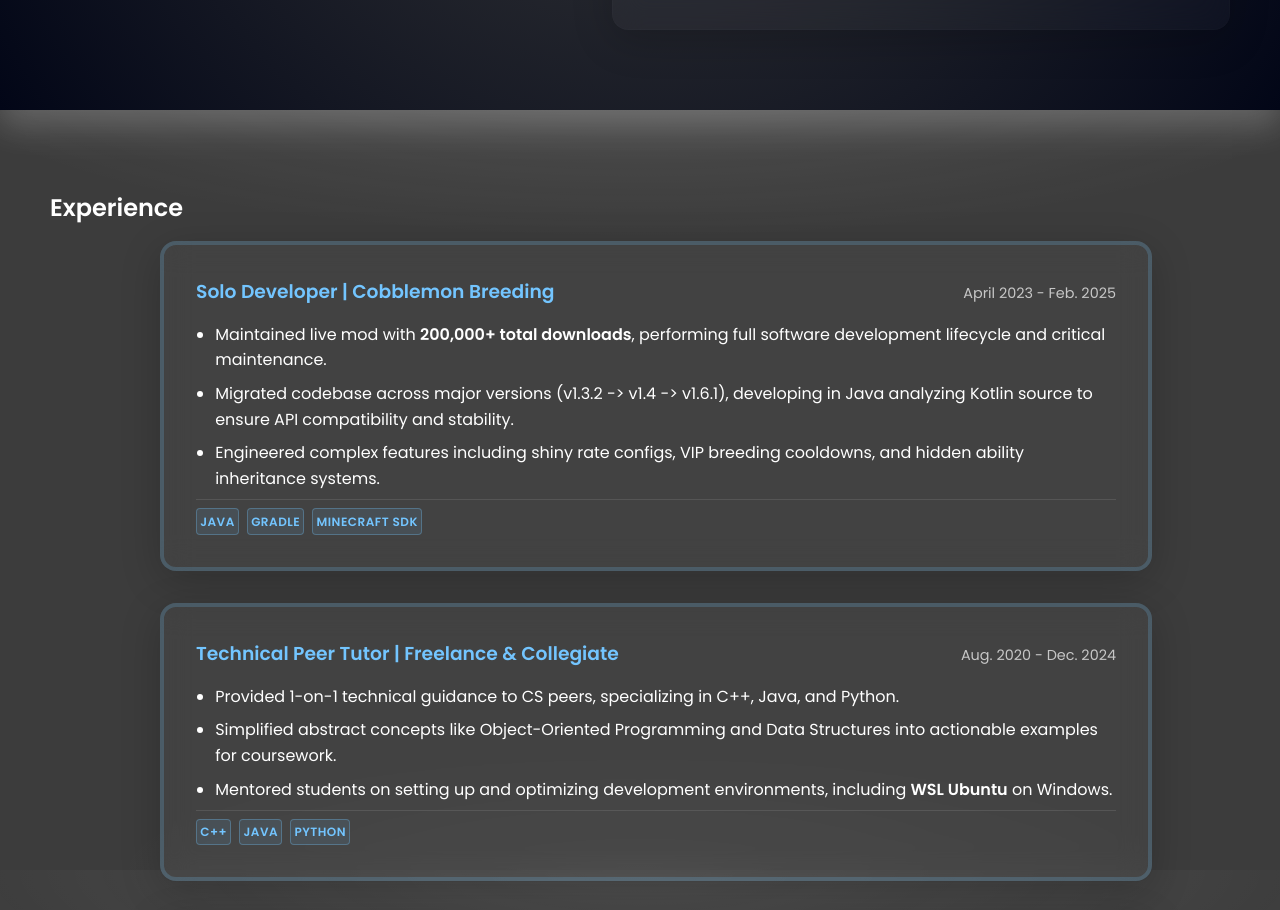
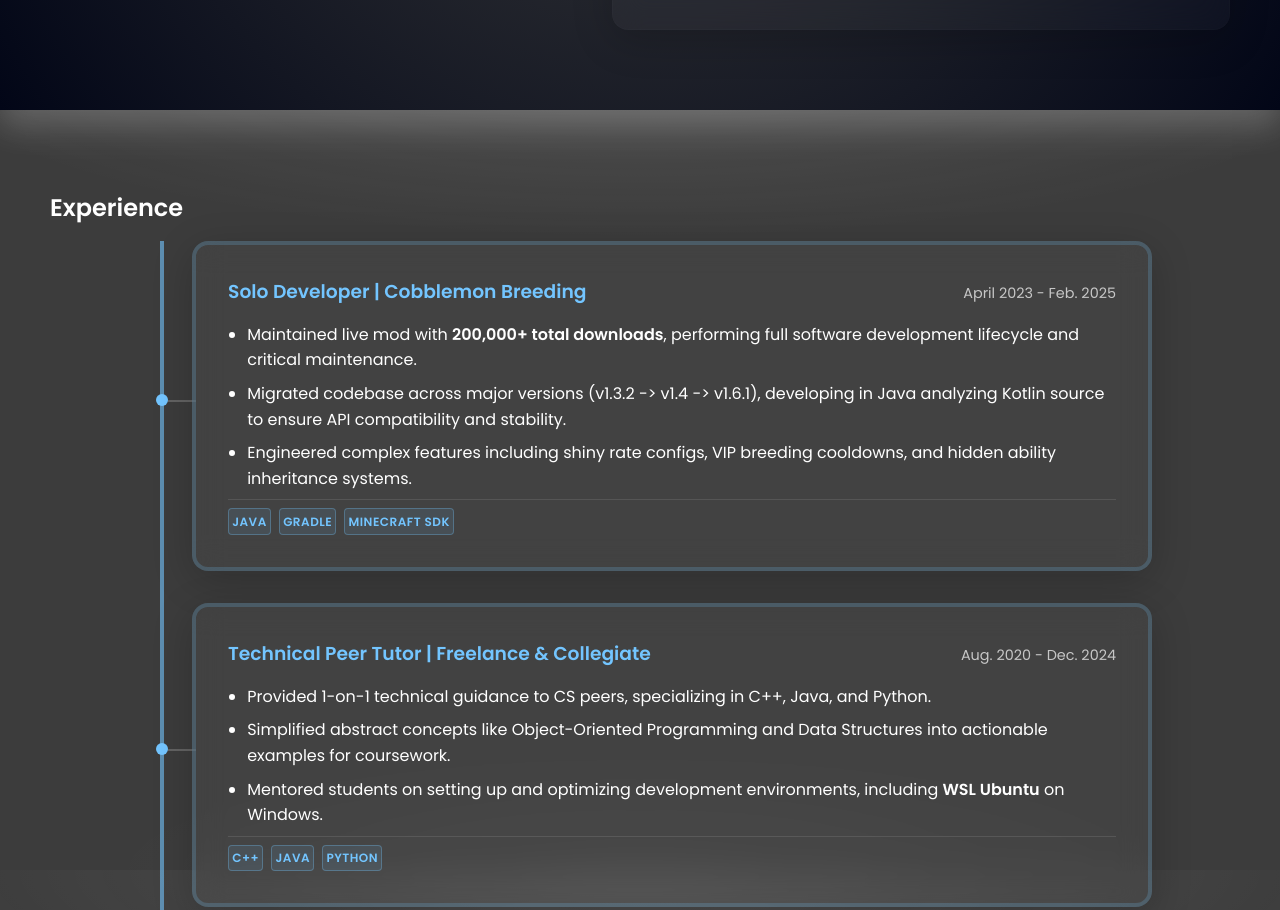
Before and after one commit to ThomasQTruong/ThomasQTruong, a website: page index.html in a window 1280 px wide. Shown: the part 730-1640 px from the top of the page. Drawn offline with Linux system fonts and the light colour scheme.

Commit message:
feat(experience): implement a timeline graphic

```diff
--- a/styles/style.css
+++ b/styles/style.css
@@ -597,9 +597,21 @@ body.light-mode .nav-divider {
   display: flex;
   flex-direction: column;
   padding-top: var(--nav-height);
+  padding-bottom: var(--nav-height);
   margin: auto;
   gap: 1rem;
   max-width: 80rem;
+  height: max-content;
+}
+
+/* Vertical timeline line. */
+.timeline-container::before {
+  content: "";
+  position: absolute;
+  height: 100%;
+  width: 4px;
+  background-color: rgb(var(--theme-color) / 60%);
+  left: 2rem;
 }
 
 .timeline-container {
@@ -609,11 +621,45 @@ body.light-mode .nav-divider {
   display: flex;
   flex-direction: column;
   gap: 2rem;
-  padding-left: 2rem;
+  padding-left: 4rem;
 }
 
-.experience .timeline-card {
+.timeline-item {
+  display: flex;
+  align-items: center;
+  position: relative;
+  width: 100%;
+}
+
+.timeline-dot {
+  background-color: rgb(var(--theme-color));
+  width: 12px;
+  height: 12px;
+  border-radius: 50%;
+  position: absolute;
+  z-index: 2;
+
+  /* 2rem = (.timeline-container padding-left/2); 2px = (.timeline-card border-radius/2). */
+  left: calc(-2rem + 2px);
+
+  /* Make circle grow in the center instead of top-left default. */
+  transform: translate(-50%, -50%);
+}
+
+.timeline-dot::after {
+  content: "";
+  position: absolute;
+  top: 50%;
+  left: 100%;
+  height: 2px;
+  width: calc(2rem - 4px);
+  background-color: rgb(var(--text-color) / 20%);
+}
+
+.content-card.timeline-card {
+  position: relative;
   border: 4px solid rgb(var(--theme-color) / 20%);
+  z-index: 3;
 }
 
 .timeline-card-header {
@@ -843,6 +889,10 @@ body.light-mode .nav-divider {
   .content-card {
     min-width: 30em;
   }
+
+  .content-card.timeline-card {
+    min-width: 26em;
+  }
 }
 
 /* Format: Desktops. */
```
